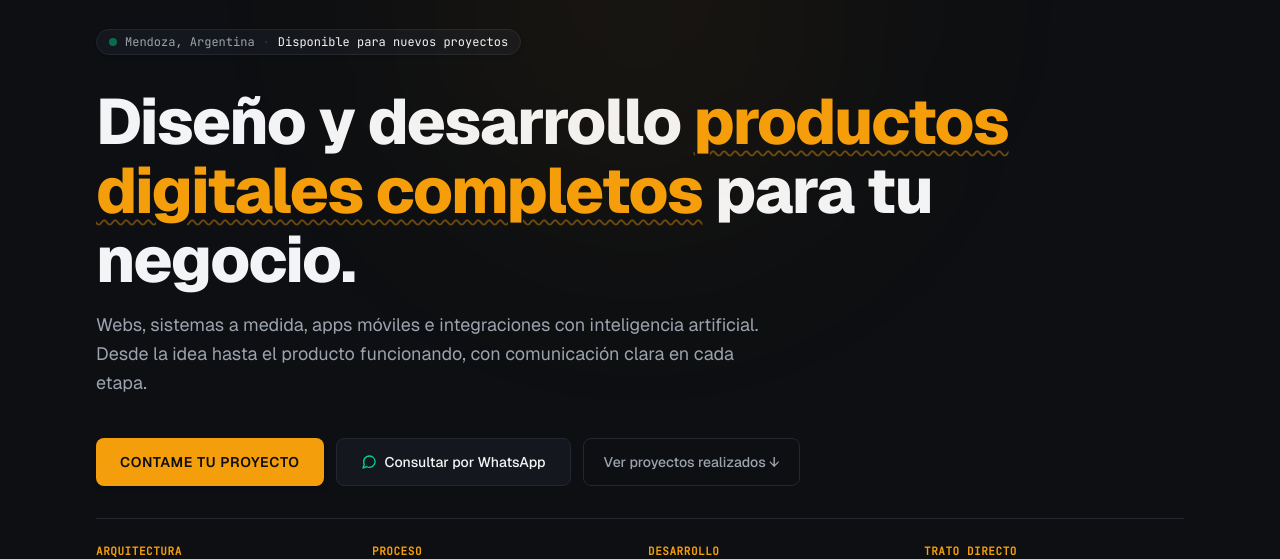
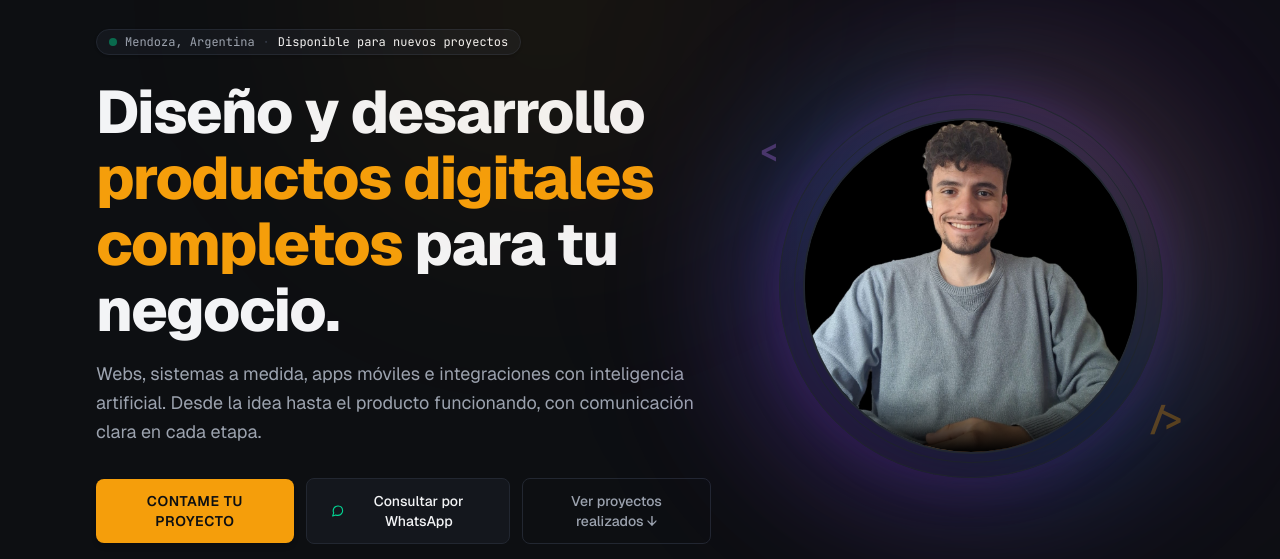
Before and after one commit to h4che404/portfolio, a Next.js app: page / in a window 1280 px wide. Shown: the part 149-708 px from the top of the page. Built offline with nearby package versions, Linux system fonts and the light colour scheme; no server answers.

Commit message:
feat: add profile photo and glowing aura to hero section

```diff
--- a/components/sections/hero.tsx
+++ b/components/sections/hero.tsx
@@ -1,3 +1,4 @@
+import Image from "next/image";
 import { profile } from "@/content/profile";
 
 export function Hero() {
@@ -9,13 +10,21 @@ export function Hero() {
 
   return (
     <section className="relative overflow-hidden border-b border-border pt-12 pb-16 sm:pt-20 sm:pb-24 lg:pt-24 lg:pb-32">
-      {/* Subtle warm ambient gradient */}
+      {/* Subtle warm & purple ambient background glows */}
       <div
-        className="pointer-events-none absolute -top-40 right-1/2 h-96 w-96 translate-x-1/2 rounded-full bg-accent/5 blur-[120px] sm:h-[450px] sm:w-[450px]"
+        className="pointer-events-none absolute -top-40 left-1/4 h-96 w-96 rounded-full bg-accent/5 blur-[120px] sm:h-[450px] sm:w-[450px]"
+        aria-hidden="true"
+      />
+      <div
+        className="pointer-events-none absolute top-12 right-0 h-[400px] w-[400px] rounded-full bg-purple-600/10 blur-[130px] sm:h-[500px] sm:w-[500px]"
         aria-hidden="true"
       />
 
-      <div className="mx-auto flex w-full max-w-6xl flex-col gap-8 px-4 sm:px-6 lg:px-8">
+      <div className="mx-auto flex w-full max-w-6xl flex-col gap-12 px-4 sm:px-6 lg:px-8">
+        {/* Main 2-column hero grid */}
+        <div className="grid grid-cols-1 items-center gap-10 lg:grid-cols-12 lg:gap-12">
+          {/* Left Column: Copy & Actions */}
+          <div className="flex flex-col gap-6 lg:col-span-7">
             {/* Availability Badge */}
             <div className="flex flex-wrap items-center gap-3">
               <div className="inline-flex items-center gap-2 rounded-full border border-border bg-surface px-3 py-1 font-mono text-xs text-muted shadow-sm">
@@ -28,11 +37,11 @@ export function Hero() {
               </div>
             </div>
 
-        {/* Main Headline (Mobile-first sizing with clamp) */}
+            {/* Main Headline */}
             <div className="flex flex-col gap-4">
-          <h1 className="text-3xl font-extrabold tracking-tight text-foreground sm:text-5xl md:text-6xl lg:text-[4rem] leading-[1.08]">
+              <h1 className="text-3xl font-extrabold tracking-tight text-foreground sm:text-5xl md:text-6xl lg:text-[3.75rem] leading-[1.1]">
                 Diseño y desarrollo{" "}
-            <span className="text-accent underline decoration-accent/40 decoration-wavy decoration-2 underline-offset-6">
+                <span className="text-accent">
                   productos digitales completos
                 </span>{" "}
                 para tu negocio.
@@ -43,7 +52,7 @@ export function Hero() {
               </p>
             </div>
 
-        {/* Primary Call-to-actions (Mobile: stacked full width; Desktop: row) */}
+            {/* Primary Call-to-actions */}
             <div className="flex flex-col gap-3 sm:flex-row sm:items-center pt-2">
               <a
                 href="#contacto"
@@ -81,6 +90,59 @@ export function Hero() {
               >
                 Ver proyectos realizados ↓
               </a>
+            </div>
+          </div>
+
+          {/* Right Column: Visual Portrait Showcase */}
+          <div className="flex justify-center lg:col-span-5 lg:justify-end">
+            <div className="relative mx-auto flex w-full max-w-[320px] items-center justify-center sm:max-w-[380px] lg:max-w-[420px]">
+              {/* Diffuse aura glow (purple, sky blue & orange accent) */}
+              <div
+                className="pointer-events-none absolute -inset-6 rounded-full bg-gradient-to-tr from-purple-600/30 via-sky-500/20 to-accent/25 blur-3xl"
+                aria-hidden="true"
+              />
+
+              {/* Decorative circular halo container */}
+              <div className="relative flex items-center justify-center">
+                {/* Outer orbital halo ring */}
+                <div
+                  className="relative flex h-72 w-72 items-center justify-center rounded-full border border-purple-500/30 bg-gradient-to-b from-purple-500/10 via-transparent to-transparent p-3.5 shadow-[0_0_60px_-15px_rgba(147,51,234,0.35)] sm:h-80 sm:w-80 lg:h-96 lg:w-96"
+                  aria-hidden="true"
+                >
+                  {/* Secondary inner ring */}
+                  <div className="h-full w-full rounded-full border border-accent/20" />
+                </div>
+
+                {/* Photo container */}
+                <div className="absolute h-64 w-64 overflow-hidden rounded-full border-2 border-purple-500/40 bg-black shadow-2xl sm:h-72 sm:w-72 lg:h-84 lg:w-84">
+                  <Image
+                    src="/profile.jpg"
+                    alt={profile.name}
+                    width={400}
+                    height={400}
+                    priority
+                    className="h-full w-full object-cover object-top"
+                  />
+                  {/* Subtle bottom fade to blend base seamlessly */}
+                  <div className="pointer-events-none absolute inset-x-0 bottom-0 h-16 bg-gradient-to-t from-black via-black/40 to-transparent" />
+                </div>
+
+                {/* Floating decorative cyber accents */}
+                <span
+                  className="pointer-events-none absolute -left-3 top-10 select-none font-mono text-2xl font-bold text-purple-400/30 sm:-left-5 sm:text-3xl"
+                  aria-hidden="true"
+                >
+                  &lt;
+                </span>
+                <span
+                  className="pointer-events-none absolute -right-3 bottom-10 select-none font-mono text-2xl font-bold text-accent/30 sm:-right-5 sm:text-3xl"
+                  aria-hidden="true"
+                >
+                  /&gt;
+                </span>
+              </div>
+            </div>
+          </div>
         </div>
 
         {/* Value pillars ribbon */}
```
Also changed, not shown: public/profile.jpg (added). Lines whose indentation alone changed are shown as unchanged.
